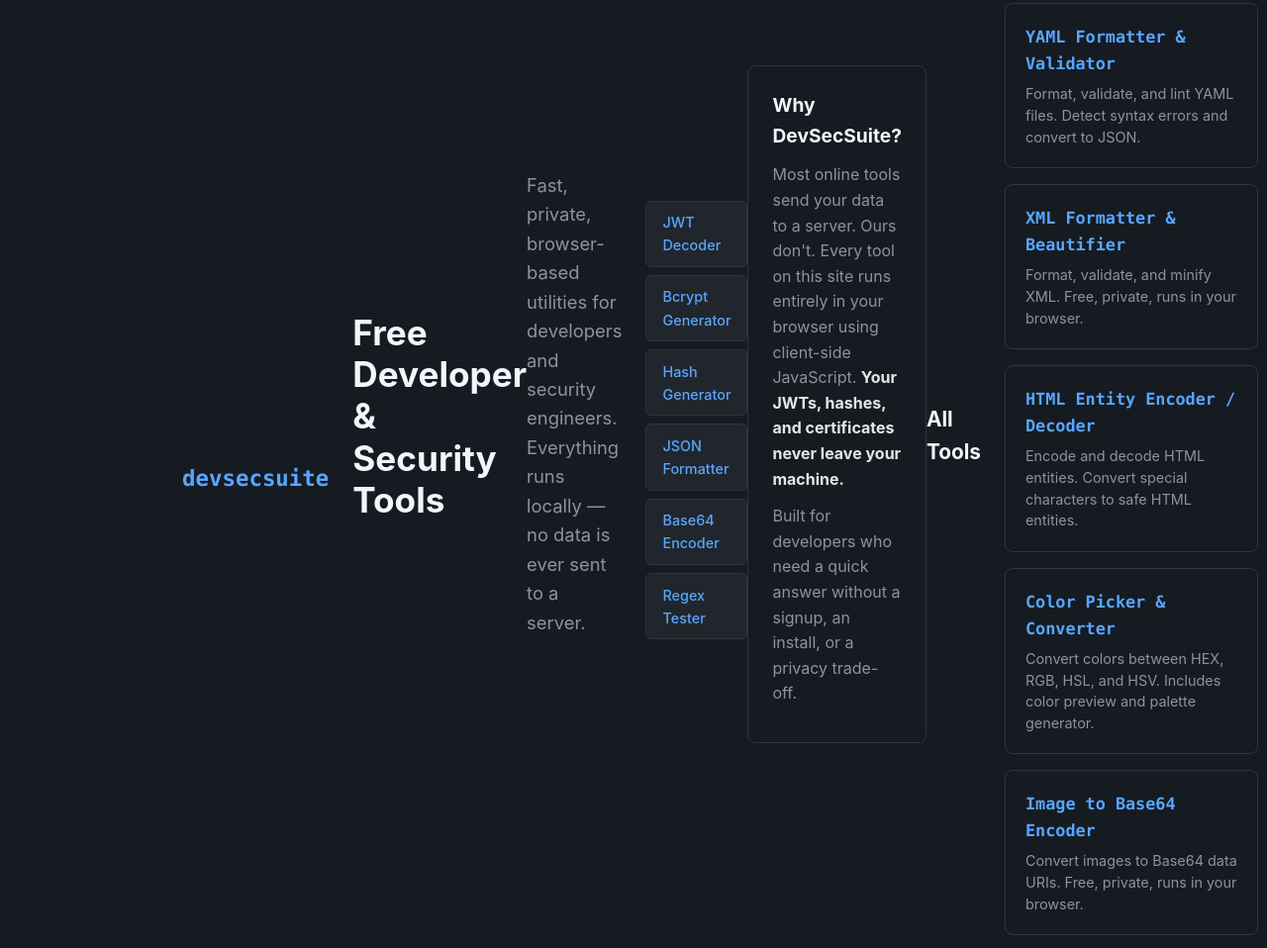
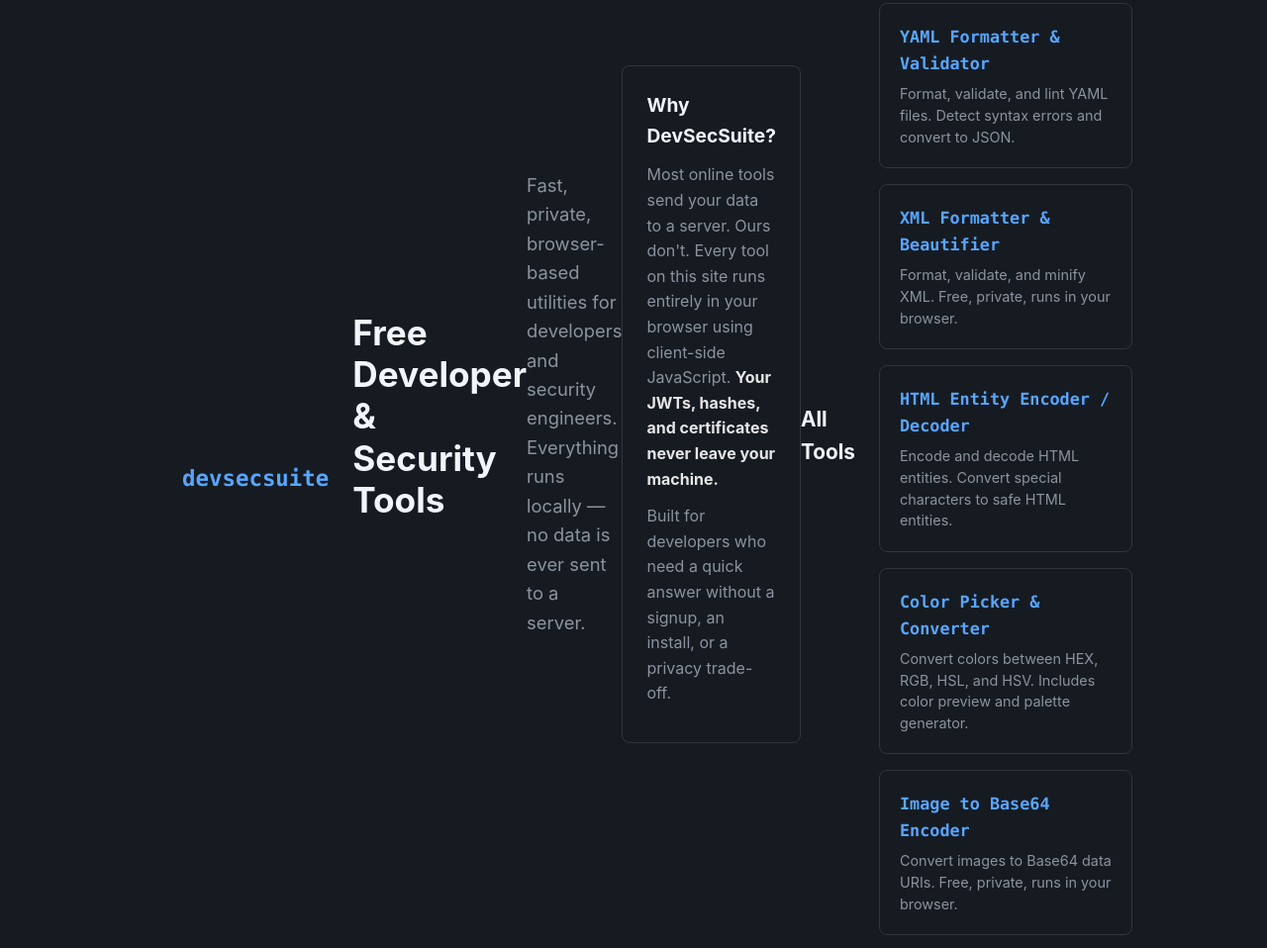
Before and after one commit to devsecsuite-rgb/devsecsuite-site, a plain HTML site: page index.html in a window 1280 px wide. Shown: the part 2444-3402 px from the top of the page at 99% size. Drawn offline with Linux system fonts and the light colour scheme.

Commit message:
Revert "Add popular tools strip to homepage (reduce 1s bounce)"
This reverts commit 41f35108f76a0069caecf18cff96f6cf161774d0.

```diff
--- a/index.html
+++ b/index.html
@@ -59,15 +59,6 @@ footer a:hover{color:#58a6ff}
 <div class="container">
 <h1>Free Developer & Security Tools</h1>
 <p class="subhead">Fast, private, browser-based utilities for developers and security engineers. Everything runs locally — no data is ever sent to a server.</p>
-
-<div style="display:flex;flex-wrap:wrap;gap:.5rem;margin:1.5rem 0 2rem">
-<a href="/jwt-decoder/" style="display:inline-block;padding:.6rem 1rem;background:#21262d;border:1px solid #30363d;border-radius:6px;color:#58a6ff;text-decoration:none;font-size:.9rem;font-weight:500">JWT Decoder</a>
-<a href="/bcrypt-generator/" style="display:inline-block;padding:.6rem 1rem;background:#21262d;border:1px solid #30363d;border-radius:6px;color:#58a6ff;text-decoration:none;font-size:.9rem;font-weight:500">Bcrypt Generator</a>
-<a href="/hash-generator/" style="display:inline-block;padding:.6rem 1rem;background:#21262d;border:1px solid #30363d;border-radius:6px;color:#58a6ff;text-decoration:none;font-size:.9rem;font-weight:500">Hash Generator</a>
-<a href="/json-formatter/" style="display:inline-block;padding:.6rem 1rem;background:#21262d;border:1px solid #30363d;border-radius:6px;color:#58a6ff;text-decoration:none;font-size:.9rem;font-weight:500">JSON Formatter</a>
-<a href="/base64-encoder-decoder/" style="display:inline-block;padding:.6rem 1rem;background:#21262d;border:1px solid #30363d;border-radius:6px;color:#58a6ff;text-decoration:none;font-size:.9rem;font-weight:500">Base64 Encoder</a>
-<a href="/regex-tester/" style="display:inline-block;padding:.6rem 1rem;background:#21262d;border:1px solid #30363d;border-radius:6px;color:#58a6ff;text-decoration:none;font-size:.9rem;font-weight:500">Regex Tester</a>
-</div>
 
 <section class="intro">
 <h2>Why DevSecSuite?</h2>
```
